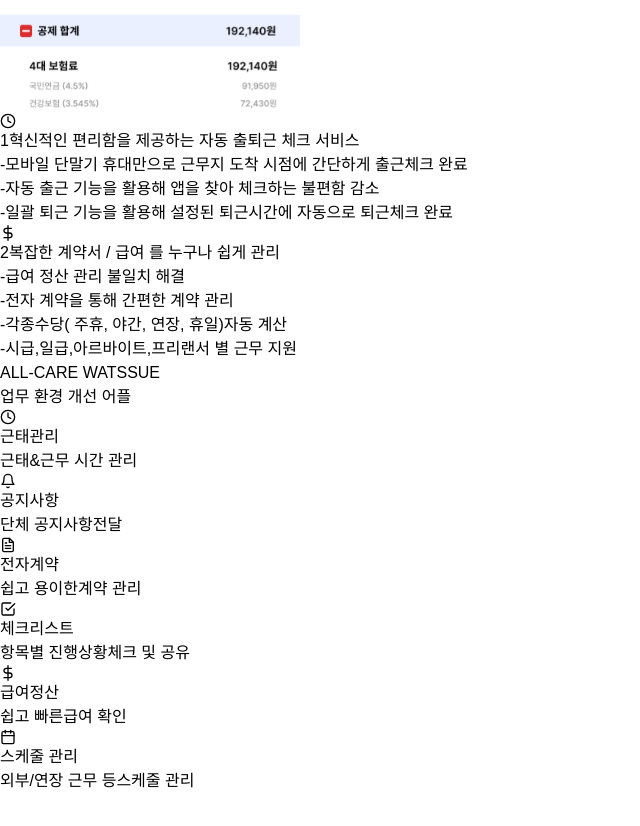
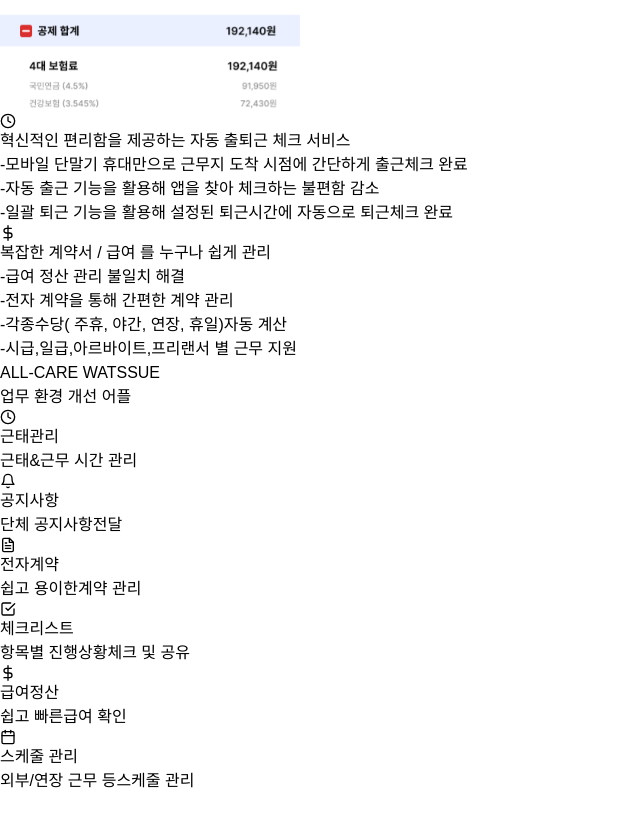
Before and after one commit to Souravhere/spacethings, a Next.js app: page / in a window 1280 px wide. Shown: the part 10422-11248 px from the top of the page, without its empty margins (0-640 px from the left). Built offline with nearby package versions, Linux system fonts and the light colour scheme; a web font is replaced by a local one.

Commit message:
justy care setion count will be removed

```diff
--- a/src/components/Caresections.tsx
+++ b/src/components/Caresections.tsx
@@ -18,7 +18,6 @@ export default function CareSection() {
 
   const features = [
     {
-      number: "1",
       title: <span>혁신적인 편리함을 제공하는 <span className='text-blue-600'>자동 출퇴근 체크</span> 서비스</span>,
       points: [
         "모바일 단말기 휴대만으로 근무지 도착 시점에 간단하게 출근체크 완료",
@@ -28,7 +27,6 @@ export default function CareSection() {
       icon: <FiClock className="w-6 h-6" />
     },
     {
-      number: "2",
       title: <span>복잡한 <span className='text-blue-600'>계약서 / 급여</span> 를 누구나 쉽게 관리</span>,
       points: [
         "급여 정산 관리 불일치 해결",
@@ -123,7 +121,6 @@ export default function CareSection() {
         >
           {features.map((feature) => (
             <motion.div
-              key={feature.number}
               variants={itemVariants}
               className="bg-white shadow-md rounded-lg p-6"
             >
@@ -133,7 +130,6 @@ export default function CareSection() {
                 </div>
                 <div>
                   <h3 className="text-xl font-semibold mb-2">
-                    <span className="text-amber-500 mr-2">{feature.number}</span>
                     <span className="break-keep">{feature.title}</span>
                   </h3>
                   <ul className="space-y-2">
```
